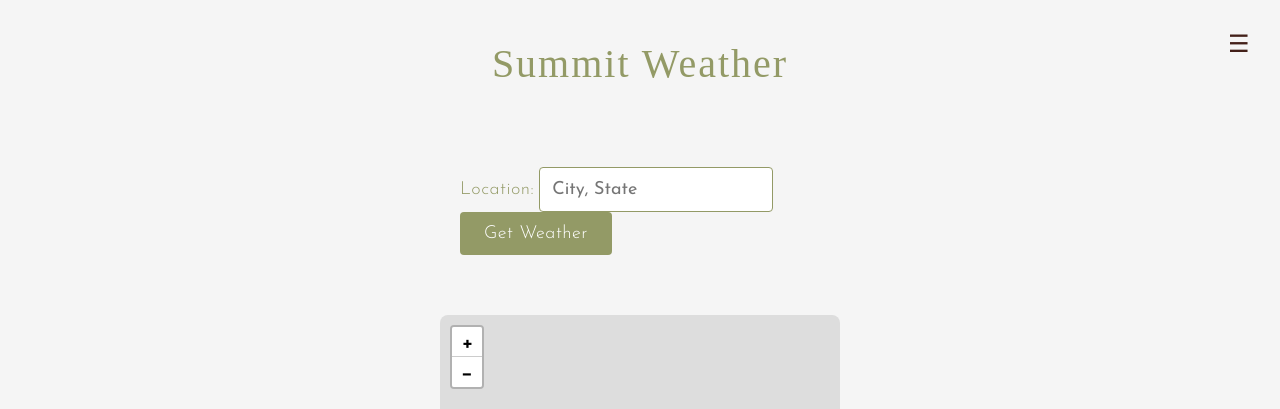
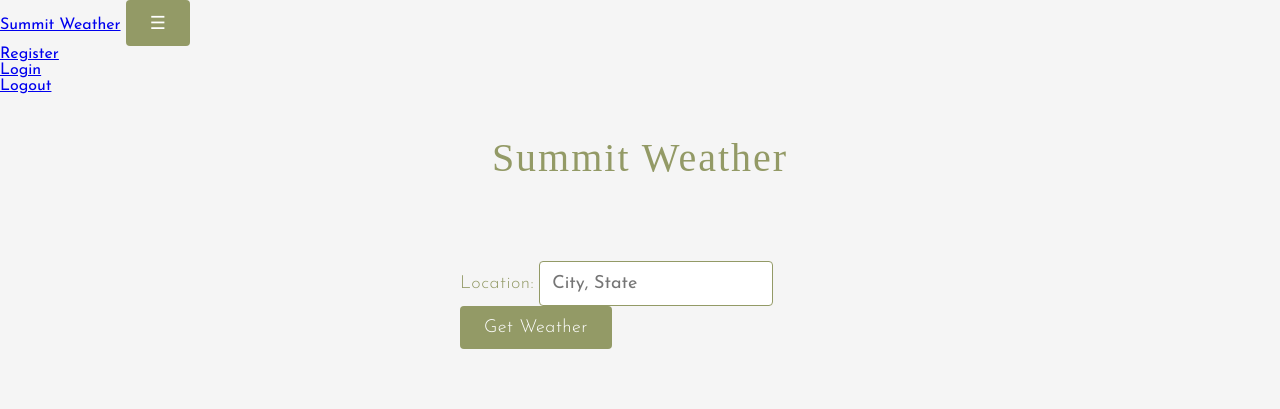
Before and after one commit to SpaceStationALmeris11223/Summit_Weather_App, a Flask app: page / in a window 1280 px wide. Shown: the top 409 px of the page. Run offline with Flask 3, Linux system fonts and the light colour scheme; some web fonts are replaced.

Commit message:
got register and login webapge to present themselves they don't work as of now

```diff
--- a/app/__init__.py
+++ b/app/__init__.py
@@ -1,5 +1,6 @@
 #Thsi files will pull flask and other relavant tools
 from flask import Flask
+from .routes import main
 # ↓ allows the app to use a database
 from flask_sqlalchemy import SQLAlchemy
 from dotenv import load_dotenv
@@ -12,10 +13,15 @@
     load_dotenv()
 #looks for ↑ file called .env adn loads any key value pairs
     app = Flask(__name__)
+#allows the program to use SECRET_KEY ↓
+    app.config['SECRET_KEY'] = os.environ.get('SECRET_KEY', 'fallback-secret-key')
+
+
     app.config['WEATHER_API_URL'] = os.environ.get('WEATHER_API_URL')
     app.config['WEATHER_API_KEY'] = os.environ.get('Weather_API_Key')
     app.config['SQLALCHEMY_DATABASE_URI'] = os.environ.get('DATABASE_URI', 'sqlite:///weather.db')
     app.config['SQLALCHEMY_TRACK_MODIFICATIONS'] = False
+
     db.init_app(app)#←connects app to database
 
     from .routes import main
--- a/app/routes.py
+++ b/app/routes.py
@@ -4,13 +4,14 @@
 from .models import User, db
 from markupsafe import escape
 #blocks profanity, so no slurs etc go into the username & passwords.
-#if you want to use this juts type
+#if you want to use this just type
 #pip install better_profanity
 from better_profanity import profanity
 
 import re
 
 main = Blueprint('main', __name__)
+
 profanity.load_censor_words()
 
 """
--- a/app/templates/index.html
+++ b/app/templates/index.html
@@ -21,8 +21,32 @@
             crossorigin=""></script>
 </head>
 <body>
-    <div class="nav-container">
-        <button class="menu-button">☰</button>
+<nav class="navbar navbar-expand-lg navbar-dark bg-dark justify-content-end">
+    <div class="container-fluid">
+            <a class= "navbar-brand "href="{{ url_for('main.home')}}">Summit Weather</a>
+            <button class="navbar-toggler" type="button" data-bs-toggle="collapse" data-bs-target="#navbarNav">
+                <span class="navbar-toggler-icon"></span>
+            ☰</button>
+
+
+            <div class="navbar navbar-expand-lg navbar-dark bg-dark justify-content-end" id="navbarNav">
+                <ul class="navbar-nav">
+                    <li class="nav-item">
+                        <a class="nav-link"href="{{ url_for('main.register')}}">Register</a>
+                    </li>
+                    <li class="nav-item">
+                        <a class="nav-link"href="{{ url_for('main.login')}}">Login</a>
+                    </li>
+                    <li class="nav-item">
+                        <a class="nav-link"href="{{ url_for('main.logout')}}">Logout</a>
+                    </li>
+                </ul>
+            </div>
+    </div>
+</nav>
+
+    <div class="container mt-r">
+        {%block content %}{% endblock %}
     </div>
 
     <div class="main-content">
@@ -82,7 +106,7 @@
             {% endif %}
         </div>
     </div>
-
+{% if latitude and longitude %}
     <script>
         const map = L.map('map').setView([{{ latitude }}, {{ longitude }}], 10);
 
@@ -92,5 +116,6 @@
 
         const marker = L.marker([{{ latitude }}, {{ longitude }}]).addTo(map);
     </script>
+{% endif %}
 </body>
 </html>
--- a/main.py
+++ b/main.py
@@ -1,6 +1,8 @@
 from app import create_app
+from flask import Flask, Blueprint
 # ↑Loads the app code
 app = create_app()
+
 
 if __name__ == "__main__":
 # ↑ only runs if it's the main file
```
Also changed, not shown: app/register.py (+9 -7 lines), app/templates/login.html (+6 -6 lines), app/templates/register.html (+8 -8 lines), instance/weather.db (added), 1 other file.
